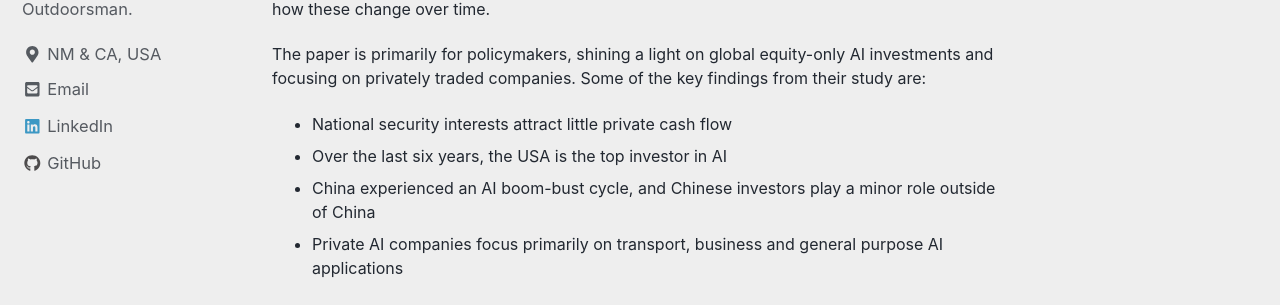
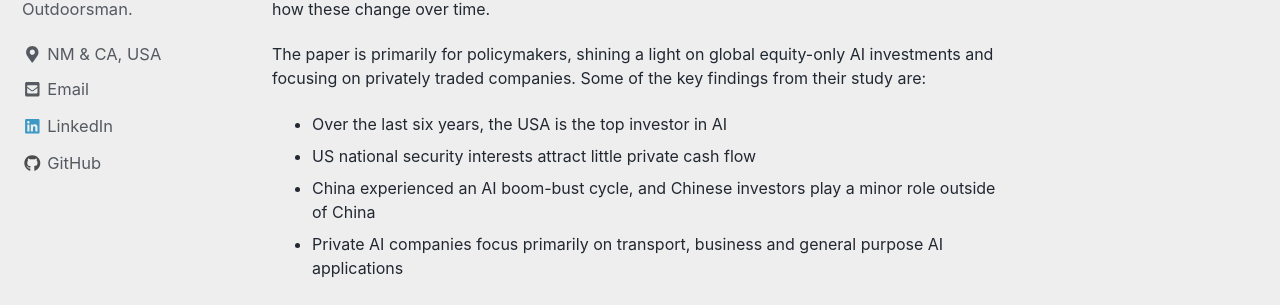
Before and after one commit to zhampel/zhampel.github.io, a Jekyll site: the page built from _posts/2020-09-31-tracking-ai-investment-cset.markdown, in a window 1280 px wide and 900 px high. Shown: the part 389-694 px from the top of the window. Built offline with Jekyll 4.4.1, drawn with Linux system fonts in a browser that asks for light colours; nearby versions of some CDN libraries.

Commit message:
Switching bullet order

```diff
--- a/_posts/2020-09-31-tracking-ai-investment-cset.markdown
+++ b/_posts/2020-09-31-tracking-ai-investment-cset.markdown
@@ -15,8 +15,8 @@ these change over time.
 
 The paper is primarily for policymakers, shining a light on global equity-only AI investments and focusing on privately traded companies.
 Some of the key findings from their study are:
-- National security interests attract little private cash flow
 - Over the last six years, the USA is the top investor in AI
+- US national security interests attract little private cash flow
 - China experienced an AI boom-bust cycle, and Chinese investors play a minor role outside of China
 - Private AI companies focus primarily on transport, business and general purpose AI applications
 
```
